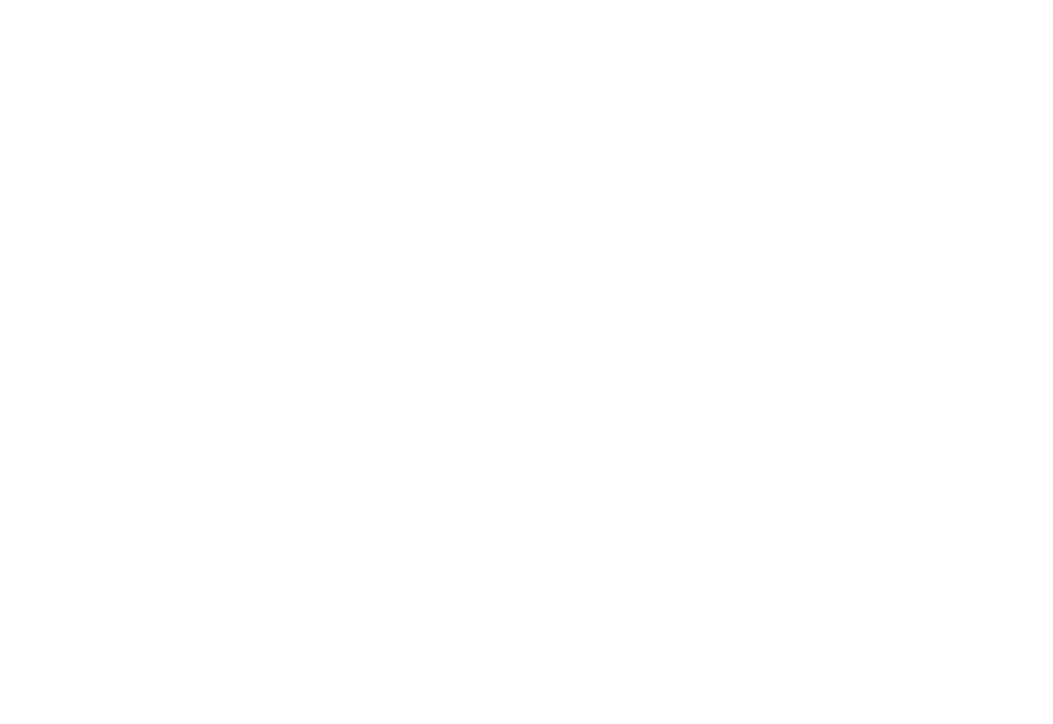
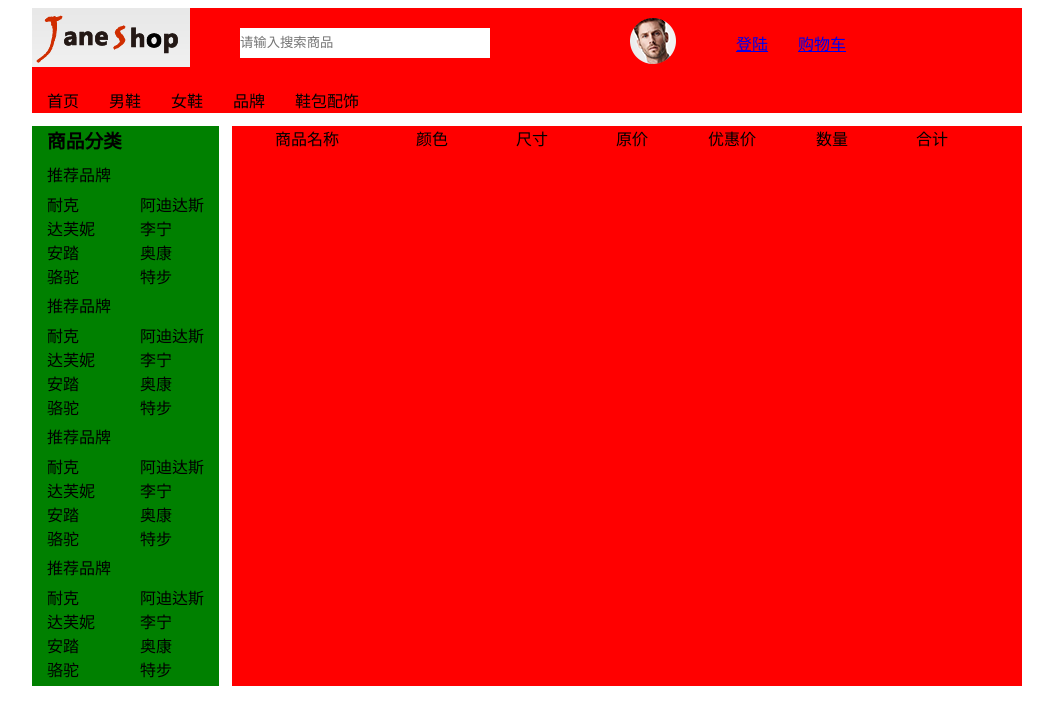
Before and after one commit to lbb-lbb/shop-car-demo, a Vue app: page /car in a window 1280 px wide. Shown: the top 724 px of the page, without its empty margins (113-1166 px from the left). Built offline with nearby package versions, Linux system fonts and the light colour scheme.

Commit message:
完成了购物车大体功能还有登陆注册的格式

```diff
--- a/src/components/detail-body.vue
+++ b/src/components/detail-body.vue
@@ -170,7 +170,8 @@ export default {
             this.setSize(null);
             this.setColor(null);
             this.setNumber(null);
-            this.number=null
+            this.number=null;
+            this.setMoney()
           }
         },
         mounted() {},
--- a/src/components/header.vue
+++ b/src/components/header.vue
@@ -13,7 +13,7 @@
                      <router-link v-else to='login' class="router-link">登陆</router-link>
                  </div>
                  <div v-if="user.name" @click="outSign">注销</div>
-                 <img src="../assets/btn_cart.png" alt="购物车"/>
+                 <div><router-link to="car">购物车</router-link></div>
              </div>
          </slot>
          <div id="menu">
--- a/src/components/login.vue
+++ b/src/components/login.vue
@@ -43,6 +43,21 @@ export default {
                     var user = {};
                     var inputs=document.querySelectorAll('input')
                     if(this.type==='sign'){
+                        let name =/^[\u4E00-\u9FA5A-Za-z0-9]{2,20}$/;   //使用正则表达式去验证注册的账号密码的准确性
+                        let password = /^[a-zA-Z]\w{5,17}$/;
+                        let email = /^\w+([-+.]\w+)*@\w+([-.]\w+)*\.\w+([-.]\w+)*$/;
+                        if(!name.test(inputs[0].value)){
+                            alert("用户名格式错误，应为中文、英文、数字但不包括下划线等符号")
+                            return
+                        }
+                    if(!password.test(inputs[1].value)){
+                            alert("密码格式错误，应为以字母开头，长度在6~18之间，只能包含字母、数字和下划线")
+                            return
+                    }
+                    if(!email.test(inputs[3].value)){
+                            alert("邮箱格式错误，应未合格邮箱")
+                            return
+                        }
                        user.name=inputs[0].value;
                        user.password=inputs[1].value;
                        user.email=inputs[3].value;
@@ -51,6 +66,7 @@ export default {
                        }
                        else{
                            localStorage.setItem(user.name,JSON.stringify(user));
+                           inputs=null
                            alert("注册成功，将为您跳至登陆页面");
                            this.type='login'
                        }
@@ -90,12 +106,15 @@ p{
     margin-top: 100px;
 }
 input{
-    border: none;
+    border: 1px solid green;
     width: 300px;
     height: 40px;
     margin: 0 50px;
     margin-top: 20px;
     background: rgba(68, 125, 199, 0.411);
+}
+input:focus{
+  border: 1px solid red;
 }
 button{
     border: none;
--- /dev/null
+++ b/src/components/shop-car.vue
@@ -0,0 +1,74 @@
+<!--  -->
+<template>
+    <div id="mains">
+        <div>
+            <ul>
+                <li class="setHeight">商品名称</li>
+                <li>颜色</li>
+                <li>尺寸</li>
+                <li>原价</li>
+                <li>优惠价</li>
+                <li>数量</li>
+                <li>合计</li>
+            </ul>
+            <ul v-for="item in this.goods" :key="item">
+                <li class="setHeight">{{item.name}}</li>
+                <li>{{item.color}}</li>
+                <li>{{item.size}}</li>
+                <li>{{item.price}}</li>
+                <li>{{(item.sale*item.price).toFixed(2)}}</li>
+                <li>{{item.number}}</li>
+                <li>{{item.money}}</li>
+            </ul>
+        </div>
+    </div>
+</template>
+<script>
+import {getStorage} from '../methods/methods'
+import {mapState} from 'vuex'
+    export default {
+        components: {},
+        data() {return{
+            goods:null,
+            name:null,
+        }},
+        computed: {
+            ...mapState(['user']),
+        },
+        methods: {
+            getGoods(){
+               this.goods= getStorage(this.user.name+'-data')
+               console.log(this.user.name)
+               console.log(this.goods)
+            }
+        },
+        mounted:function(){
+            setTimeout(()=>{
+            this.getGoods()
+            },500)
+        },
+    };
+</script>
+<style lang="scss" scoped>
+    * {
+        margin: 0;
+        padding: 0;
+    }
+    li{
+        display: inline-block;
+        width: 100px;
+        height: 50px;
+        text-align: center;
+    }
+    #mains {
+        display: flex;
+        flex-wrap: wrap;
+        width: 790px;
+        height: 560px;
+        background: red;
+        overflow: scroll;
+    }
+    .setHeight{
+        width: 150px;
+    }
+</style>
--- a/src/router/index.js
+++ b/src/router/index.js
@@ -3,6 +3,7 @@ import VueRouter from "vue-router";
 import Home from "../views/Home.vue";
 import Detail from '../views/Detail.vue'
 import Login from '../components/login.vue'
+import Car from '../views/Car.vue'
 
 Vue.use(VueRouter);
 
@@ -21,6 +22,11 @@ const routes = [
     path:'/login',
     name:'Login',
     component:Login
+  },
+  {
+    path:'/car',
+    name:'Car',
+    component:Car
   }
 ];
 
--- a/src/store/index.js
+++ b/src/store/index.js
@@ -8,6 +8,7 @@ export default new Vuex.Store({
     user: {
       name:null,
       goods: {
+        name:'免烫高支棉条纹衬衣',
         price: 299,
         color: null,
         size: null,
--- /dev/null
+++ b/src/views/Car.vue
@@ -0,0 +1,64 @@
+<!-- 购物车组件 -->
+<!--  -->
+<template>
+<div id="main">
+  <div id="header">
+      <Header :items="this.add"/>
+  </div> <!--头部导航-->
+  <div id="menu">
+        <Menu/>
+  </div>   <!--右侧菜单栏-->
+  <div id="conter">
+        <Car/>
+  </div> <!--右侧主体栏-->
+</div>
+</template>
+<script>
+import Header from '../components/header'
+import Menu from '../components/menu'
+import Car from '../components/shop-car'
+export default {
+    components: {
+      Header,
+      Menu,
+      Car
+    },
+    data() {
+      return {
+        add:['首页','男鞋','女鞋','品牌','鞋包配饰'] //设置导航页的数据
+      };
+      },
+    computed: {},
+    methods: {},
+    mounted() {}
+};
+</script>
+<style lang="scss" scoped>
+*{
+  margin: 0;
+  padding: 0;
+}
+#main{
+   display: flex;
+   flex-wrap: wrap;
+   width: 990px;
+   margin: auto;
+}
+#header{
+  width: 990px;
+  height: 105px;
+  background: red;
+}
+#menu{
+  width: 187px;
+  height: 560px;
+  background: green;
+  margin-top: 13px;
+}
+#conter{
+  width: 790px;
+  height: 560px;
+  margin-left: 13px;
+  margin-top: 13px;
+}
+</style>
```
